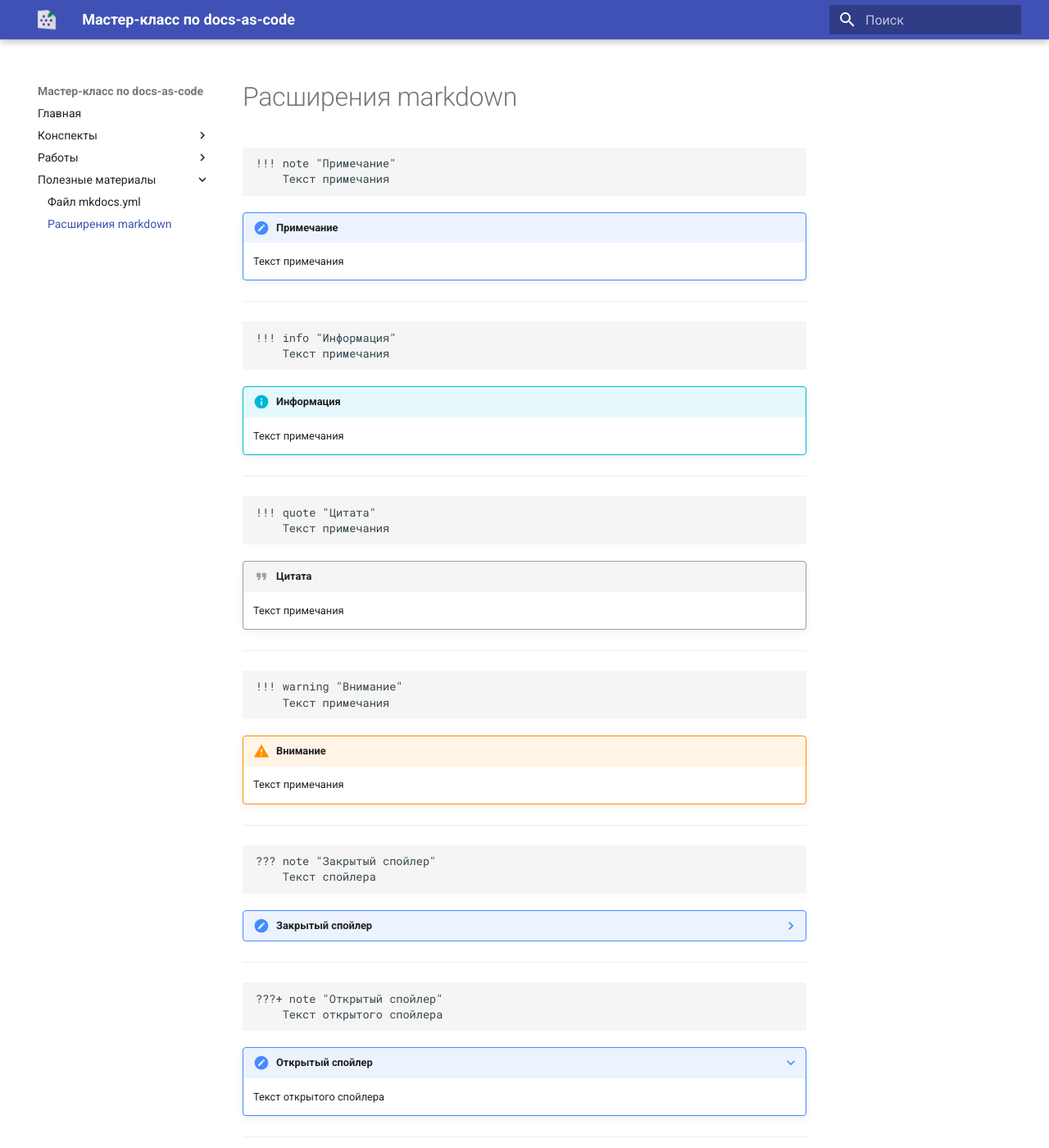
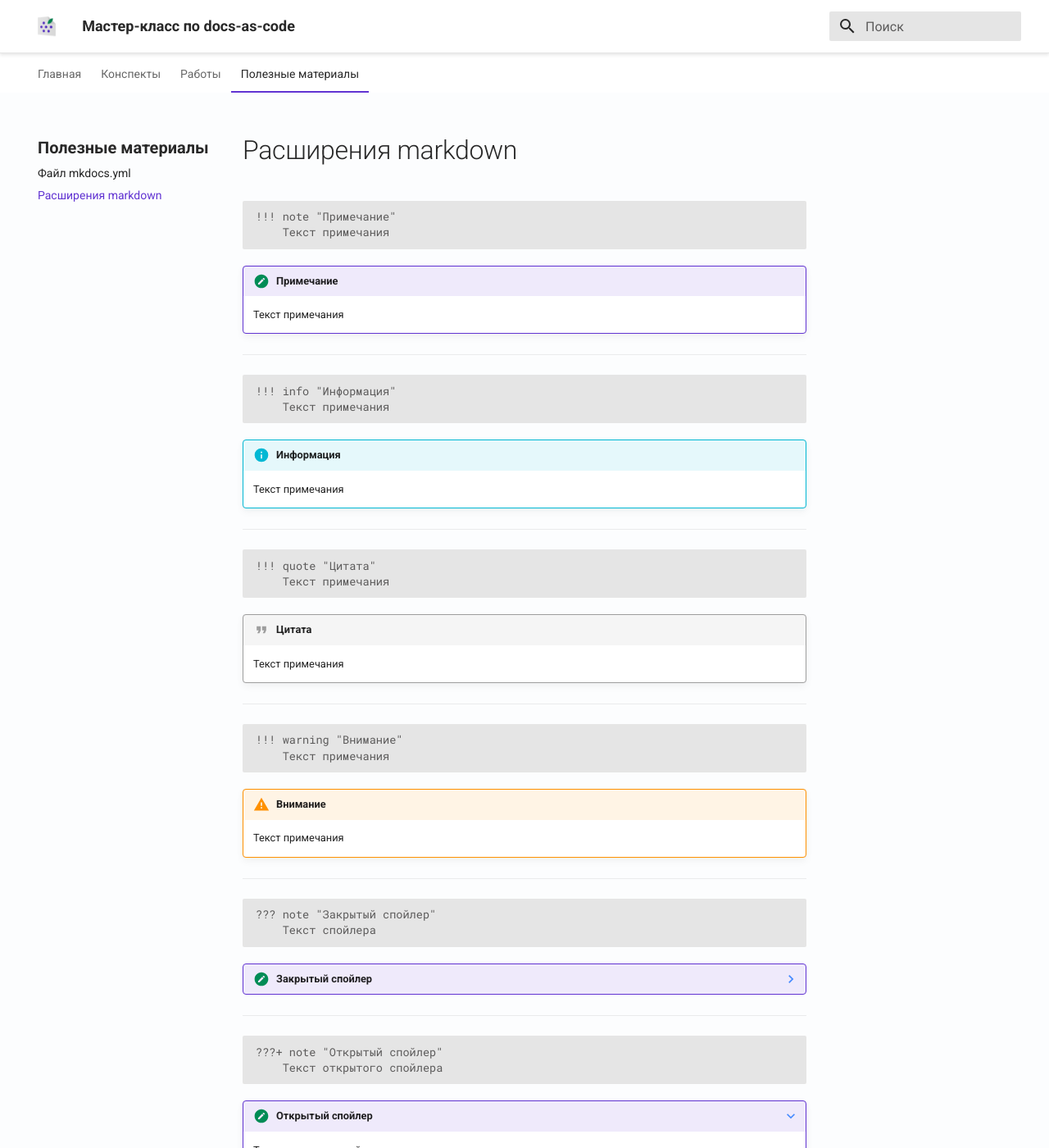
Before and after one commit to alenaChernyka/dac-workshop, an MkDocs documentation site: the page built from docs/resources/markdown.md, in a window 1280 px wide and 1400 px high. Shown: the whole window at 82% size. Built offline with MkDocs 1.6.1 and Material for MkDocs 9.7.7, drawn with Linux system fonts in a browser that asks for light colours.

Commit message:
Настроила стили

```diff
--- a/docs/stylesheets/extra.css
+++ b/docs/stylesheets/extra.css
@@ -1,4 +1,73 @@
-:root {
-  --md-primary-fg-color: #6133d2;
-  --md-accent-fg-color: #008c56;
+
+[data-md-color-scheme="my-scheme"] {
+  --md-primary-fg-color: #ffffff; /* Белая шапка */
+  --md-primary-fg-color--dark: #f8f9fa; /* Светлый фон шапки при скролле/фокусе */
+  --md-primary-bg-color: #282828;        /* Цвет текста, иконок и поиска в шапке */
+  --md-accent-fg-color: #6133d2; /* Зеленый акцент (для плашек, кнопок, выделений) */
+  --md-typeset-a-color: #6133d2; /* Ссылки теперь привычного фиолетового цвета */
+  --md-default-bg-color: #fcfdfe; /* Чистый нейтральный фон */
+  --md-default-fg-color: #282828; /* Основной текст */
+  --md-code-bg-color: #e5e5e5; /* Мягкий фон для кода */
+  --md-code-fg-color: #5c5b5b; /* Текст кода */
+  --md-default-fg-color--light: #282828; /* Заголовки */
+  --md-footer-bg-color: #1a192b; /* Темный глубокий футер в тон фиолетовому */
 }
+
+.md-header {
+  border-bottom: 1px solid #e5e5e5;
+  box-shadow: 0 2px 4px rgba(40, 40, 40, 0.12);
+  padding-top: 8px;
+  padding-bottom: 8px;
+}
+
+.md-tabs__item--active {
+  border-bottom: none;
+}
+
+.md-tabs__item--active .md-tabs__link {
+  position: relative;
+}
+
+.md-tabs__item--active {
+  border-bottom: 2px solid #6133d2;
+  padding-bottom: 1px;
+}
+
+.md-search__form {
+  background-color: #e5e5e5;
+}
+
+.md-search__form:hover {
+  background-color: #c9c9c9;
+}
+
+.md-search__input {
+  color: #282828;
+}
+
+.md-search__input::placeholder {
+  color: #5c5b5b;
+}
+
+.md-nav__title {
+  font-size: 20px;
+}
+
+.md-sidebar--primary .md-nav__item > label .md-ellipsis {
+  font-size: 20px;
+}
+
+.md-typeset .admonition.note,
+.md-typeset details.note {
+    border-color: #6133d2;
+}
+
+.md-typeset .admonition.note > .admonition-title,
+.md-typeset details.note > summary {
+    background-color: rgba(97, 51, 210, 0.1);
+}
+
+.md-typeset .admonition.note .admonition-title::before,
+.md-typeset details.note summary::before {
+    background-color: #008c56;
+}
--- a/mkdocs.yml
+++ b/mkdocs.yml
@@ -3,14 +3,15 @@ site_name: Мастер-класс по docs-as-code # Название сайт
 site_description: Мои материалы для мастер-класса по docs-as-code # Описание сайта, добавляется в meta-теги
 theme: # Тема сайта, информация о ее параметрах
   name: material # Название темы
+  features:
+  - navigation.tabs
   logo: images/logo.png # Ссылка на логотип сайта, логотип добавляется в папку `docs/images`
   font:
-    text: Roboto # Шрифт текста
-    code: Roboto Mono # Шрифт для текста кода
+    text: Roboto
+    code: Roboto Mono
   language: ru # Язык
   palette: # Настройки светлой и тёмной тем
-    # Настройки светлой темы
-    - scheme: default
+    - scheme: my-scheme
 
 features: # настройки функциональностей темы
     - navigation.sections # Добавление разделов верхнего уровня в боковом меню, отключение спойлеров в боковом меню
@@ -33,6 +34,7 @@ nav:
       - study-notes/2-webinar-notes.md
       - study-notes/3-webinar-notes.md
       - study-notes/4-webinar-notes.md
+      - study-notes/5-webinar-notes.md
   - Работы:
       - assignments/telegram-instruction.md
       - assignments/obsidian-instruction.md
@@ -64,6 +66,8 @@ plugins:
   - swagger-ui-tag
   - plantuml:
       puml_url: https://www.plantuml.com/plantuml/
+      theme:
+        enabled: false
 
 extra_css:
   - stylesheets/extra.css
```
Also changed, not shown: docs/assignments/api-doc.md (+2 -0 lines), docs/assignments/use-case.md (+1 -1 lines), docs/study-notes/5-webinar-notes.md (added, +127 -0 lines).
